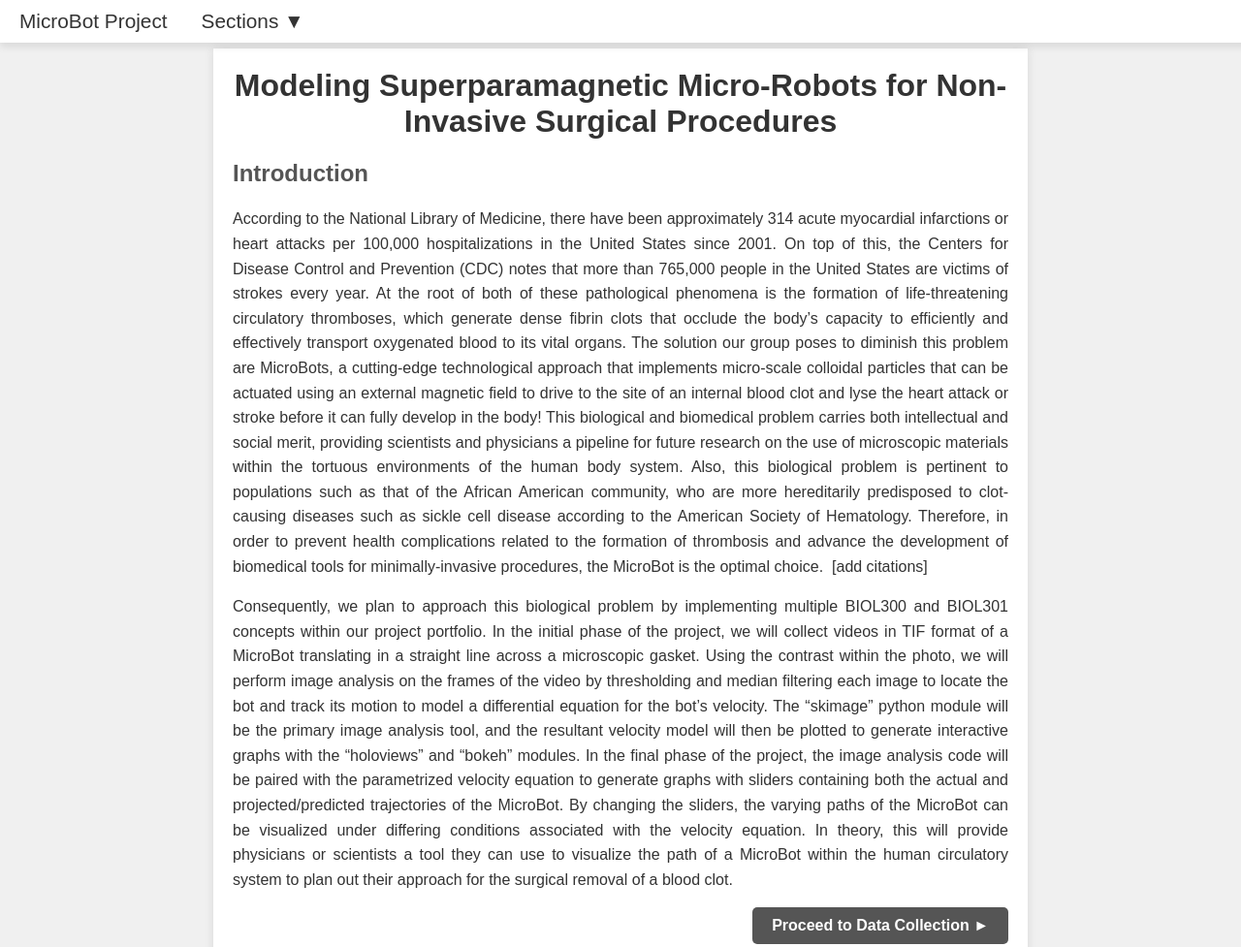
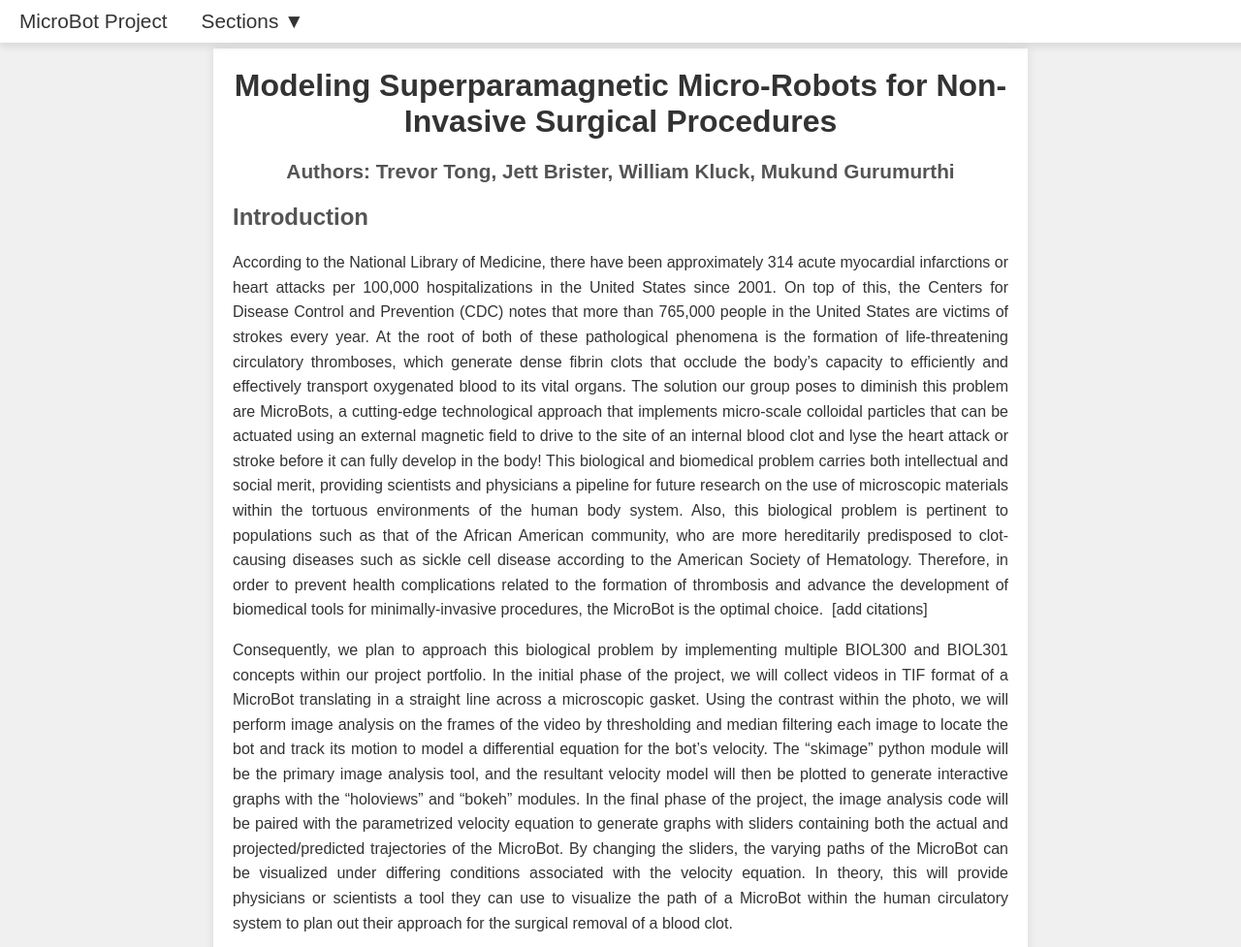
Before and after one commit to chekmateu/MicroBotsWebsite, a plain HTML site: page index.html in a window 1280 px wide. Shown: the top 977 px of the page at 97% size. Drawn offline with Linux system fonts and the light colour scheme.

Commit message:
added authors

```diff
--- a/index.html
+++ b/index.html
@@ -25,6 +25,7 @@
     </nav>
     <div class="container">
         <h1>Modeling Superparamagnetic Micro-Robots for Non-Invasive Surgical Procedures</h1>
+        <center><h3>Authors: Trevor Tong, Jett Brister, William Kluck, Mukund Gurumurthi</h3></center>
         <h2>Introduction</h2>
         <p>
             According to the National Library of Medicine, there have been approximately 314 acute myocardial infarctions or
```
